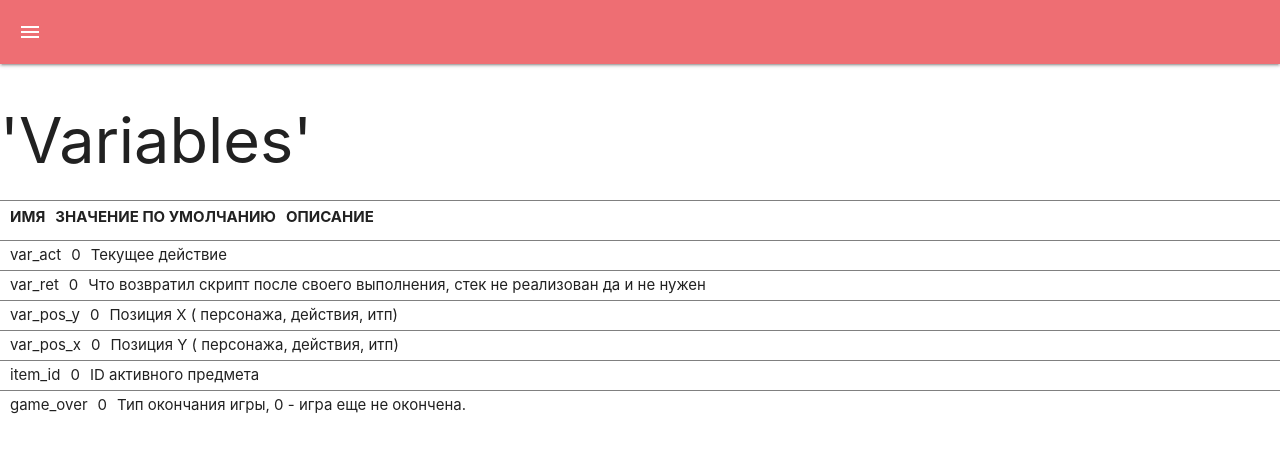
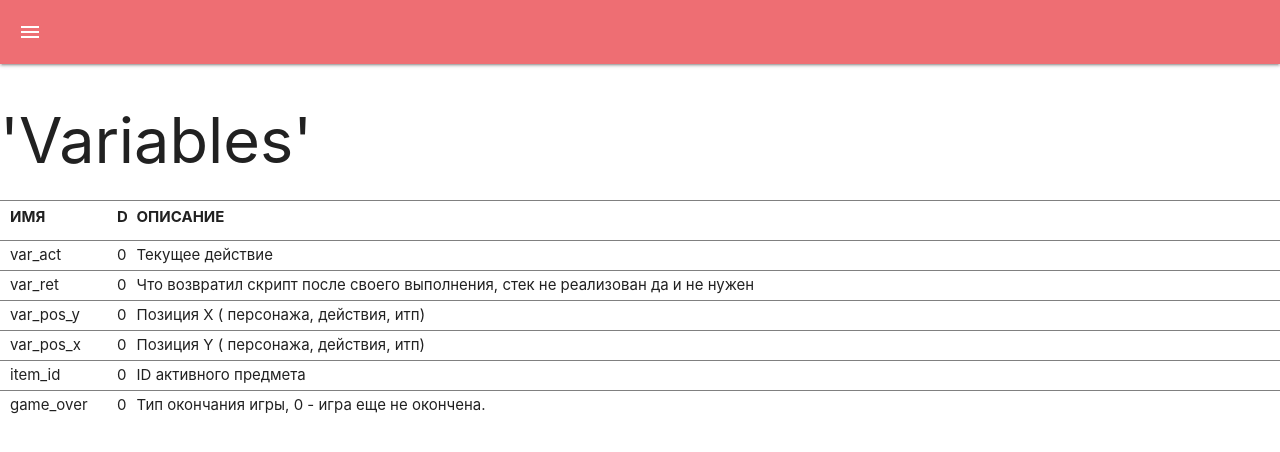
Before and after one commit to alex-worker/CombinatoricsIDE, a React (Create React App) app in the folder simple-ide/: page /vars in a window 1280 px wide. Shown: the top 452 px of the page. Built offline with nearby package versions, Linux system fonts and the light colour scheme.

Commit message:
it working

```diff
--- a/simple-ide/src/components/gui/Table.js
+++ b/simple-ide/src/components/gui/Table.js
@@ -122,7 +122,6 @@ const MyTablePlace = ({ list, columns }) => (
 const columnMaker = (columns, width) => {
   const columnList = columns.map((item, index) => {
     const colWidth = (typeof item.width === 'function') ? item.width(width) : item.width
-    // console.log( colWidth )
     return <Column
       key={index}
       label={item.label}
--- a/simple-ide/src/pages/About.js
+++ b/simple-ide/src/pages/About.js
@@ -15,11 +15,7 @@ for (let index = 0; index < 1000; index++) {
 }
 
 const columns = [
-  {
-    key: 'name',
-    label: 'Name',
-    width: 150
-  },
+  { key: 'name', label: 'Name', width: 150 },
   {
     key: 'description',
     label: 'Description',
--- a/simple-ide/src/pages/Variables.js
+++ b/simple-ide/src/pages/Variables.js
@@ -21,9 +21,13 @@ const vars = [
 // const systemVarOffset = 10
 
 const columns = [
-  { key: 'name', label: 'Имя' },
-  { key: 'default', label: 'Значение по умолчанию' },
-  { key: 'description', label: 'Описание' }
+  { key: 'name', label: 'Имя', width: 100 },
+  { key: 'default', label: 'Def', width: 10 },
+  {
+    key: 'description',
+    label: 'Описание',
+    width: (width)=>{ return width - 110 }
+  }
 ]
 
 const Variables = () => {
```
